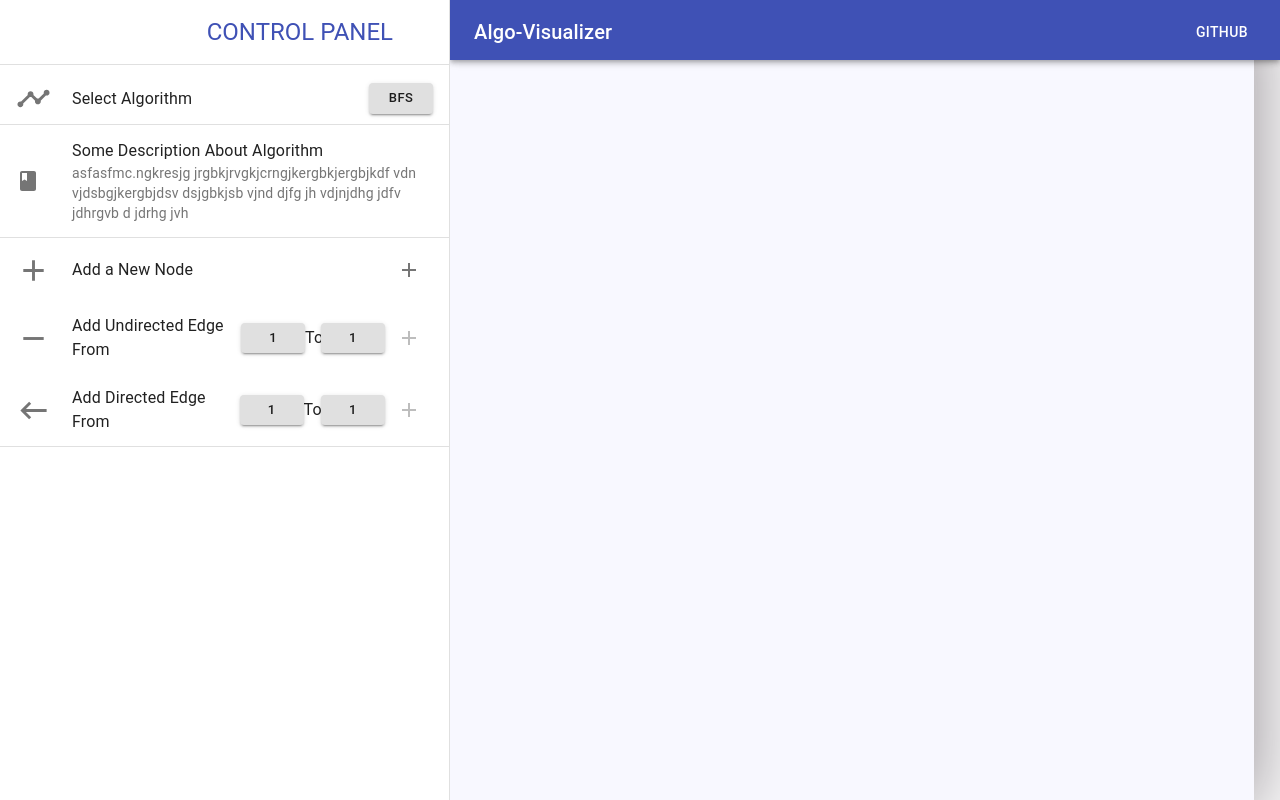
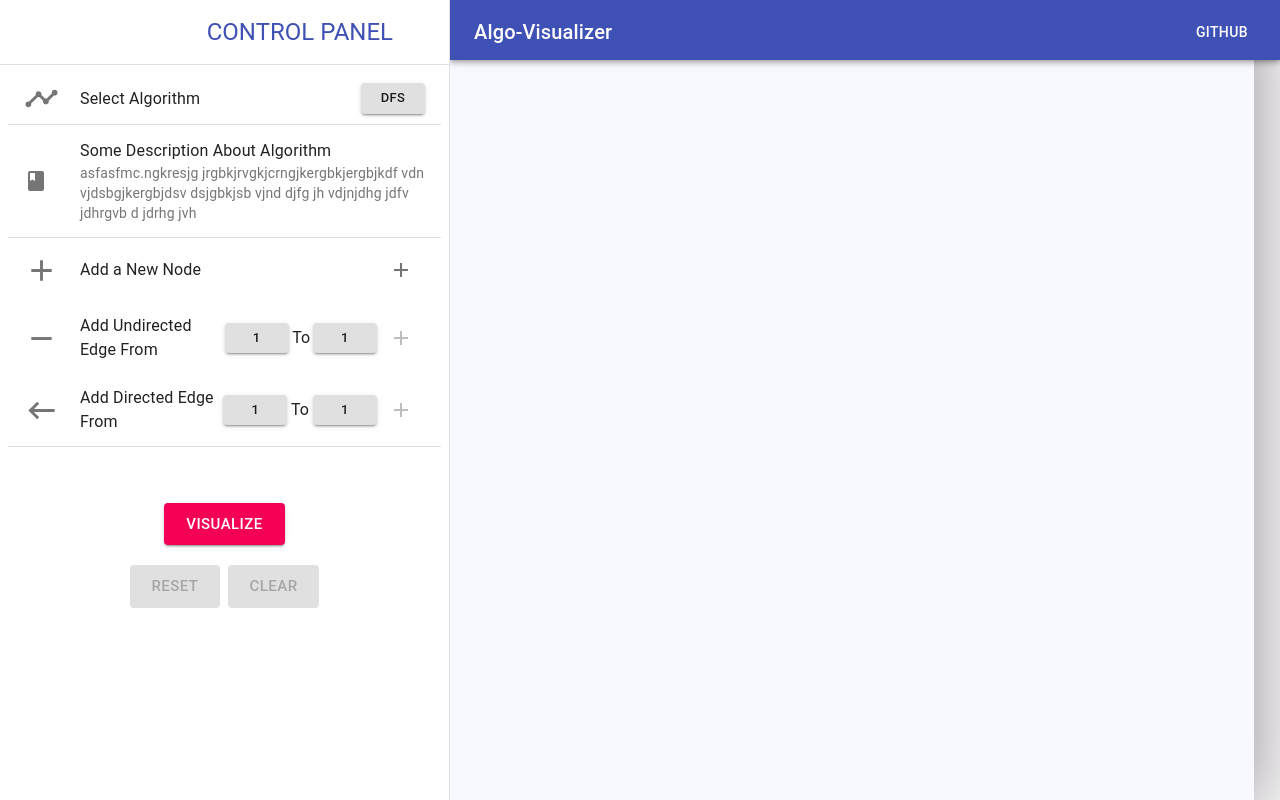
Before and after one commit to Synergise-IIT-Bhubaneswar/algo-visualizer, a React (Create React App) app: page / in a window 1280 px wide. Both pictures are taken after a click on the button "open drawer". Built offline with nearby package versions, Linux system fonts and the light colour scheme; some icons are missing.

Commit message:
Added visualize, reset and clear buttons

```diff
--- a/src/components/Layout/Layout.js
+++ b/src/components/Layout/Layout.js
@@ -1,11 +1,22 @@
 import React, { useState } from 'react'
 import Header from '../UI/Header/Header'
 import Canvas from '../Canvas/Canvas'
+import AlgorithmOptions from '../UI/Menu/AlgorithmOptions'
 
 const Layout = () => {
+    const [selectedAlgorithm, setSelectedAlgorithm] = useState(AlgorithmOptions[0])
+
+    const selectAlgorithm = (algorithm) => {
+        setSelectedAlgorithm(algorithm)
+    }
+
     return (
         <div>
-            <Header></Header>
+            <Header
+                selectAlgorithm={selectAlgorithm}
+                AlgorithmOptions={AlgorithmOptions}
+                selectedAlgorithm={selectedAlgorithm}
+            ></Header>
             <Canvas>
             </Canvas>
         </div>
--- a/src/components/UI/Header/Drawer.js
+++ b/src/components/UI/Header/Drawer.js
@@ -40,6 +40,19 @@ const useStyles = makeStyles((theme) => ({
         ...theme.mixins.toolbar,
         justifyContent: "flex-end"
     },
+    visualizeButtonContainer: {
+        display: "flex",
+        flexDirection: "column",
+        alignItems: "center",
+        justifyContent: "center",
+        padding: theme.spacing(6, 1, 6),
+    },
+    visualizeButton: {
+
+        alignItems: "center",
+        padding: theme.spacing(2, 1, 2),
+    },
+
 
 }));
 const CustomDrawer = (props) => {
@@ -47,7 +60,7 @@ const CustomDrawer = (props) => {
     const theme = useTheme();
     const [algorithmMenuAnchor, setAlgorithmMenuAnchor] = useState(null)
     const algorithmMenuOpen = Boolean(algorithmMenuAnchor)
-    const [selectedAlgorithm, setSelectedAlgorithm] = useState(AlgorithmOptions[1])
+    //const [selectedAlgorithm, setSelectedAlgorithm] = useState(AlgorithmOptions[1])
 
     const openAlgorithmMenu = (e) => {
         setAlgorithmMenuAnchor(e.currentTarget)
@@ -58,7 +71,7 @@ const CustomDrawer = (props) => {
     }
 
     const selectAlgorithm = (algorithm) => {
-        setSelectedAlgorithm(algorithm)
+        props.selectAlgorithm(algorithm)
     }
     return (
         <Drawer
@@ -83,6 +96,9 @@ const CustomDrawer = (props) => {
                 </IconButton>
             </div>
             <Divider />
+            <div
+                className={classes.drawerHeader}
+            >
                 <List>
 
                     <ListItem>
@@ -92,11 +108,11 @@ const CustomDrawer = (props) => {
                         <ListItemText primary="Select Algorithm" />
                         <Menu
                             selectOption={selectAlgorithm}
-                        selectedOption={selectedAlgorithm}
+                            selectedOption={props.selectedAlgorithm}
                             open={algorithmMenuOpen}
                             anchor={algorithmMenuAnchor}
                             close={closeAlgorithmMenu}
-                        options={AlgorithmOptions}
+                            options={props.AlgorithmOptions}
                             click={(e) => openAlgorithmMenu(e)}></Menu>
                     </ListItem>
 
@@ -128,8 +144,8 @@ const CustomDrawer = (props) => {
                             <UndirectedEdgeIcon fontSize="large" />
                         </ListItemIcon>
                         <ListItemText primary="Add Undirected Edge From"></ListItemText>
-                    <Menu selectedOption="1" options={['1', '2', '3']}></Menu>
-                    <ListItemText primary="To"></ListItemText>
+                        <Menu selectedOption="1" options={['1', '2', '3']} ></Menu>&nbsp;
+                        <ListItemText primary="To"></ListItemText>&nbsp;&nbsp;
                         <Menu selectedOption="1" options={['1', '2', '3']}></Menu>
                         <IconButton disabled>
                             <AddNodeIcon />
@@ -140,8 +156,8 @@ const CustomDrawer = (props) => {
                             <DirectedEdgeIcon fontSize="large" />
                         </ListItemIcon>
                         <ListItemText primary="Add Directed Edge From"></ListItemText>
-                    <Menu selectedOption="1" options={['1', '2', '3']}></Menu>
-                    <ListItemText primary="To"></ListItemText>
+                        <Menu selectedOption="1" options={['1', '2', '3']}></Menu>&nbsp;
+                        <ListItemText primary="To"></ListItemText>&nbsp;&nbsp;
                         <Menu selectedOption="1" options={['1', '2', '3']}></Menu>
                         <IconButton disabled>
                             <AddNodeIcon />
@@ -150,6 +166,34 @@ const CustomDrawer = (props) => {
                     <Divider />
 
                 </List>
+            </div>
+            {/* <div className={classes.visualizeButtonContainer}> */}
+            <Grid
+                container
+                direction="column"
+                justify="space-between"
+                alignItems="center"
+                className={classes.visualizeButtonContainer}
+            >
+                <Button variant="contained" color="secondary" size="large">VISUALIZE</Button>
+                &nbsp;
+                <Grid
+                    // container
+                    direction="row"
+                    justify="space-around"
+                //alignItems="center"
+                //className={classes.visualizeButtonContainer}
+                >
+                    <Button variant="contained" color="primary" disabled size="large">RESET</Button>
+                    &nbsp;&nbsp;
+                    <Button variant="contained" color="primary" disabled size="large">CLEAR</Button>
+
+                </Grid>
+            </Grid>
+            {/* </div> */}
+            {/* <div className={classes.visualizeButton}> */}
+            {/* </div> */}
+
             {/* <Grid container spacing="1">
                 <Grid justify="center">
                     Select Algorithm - <Menu open={algorithmMenuOpen} options={AlgorithmOptions}></Menu>
--- a/src/components/UI/Header/Header.js
+++ b/src/components/UI/Header/Header.js
@@ -60,7 +60,7 @@ const useStyles = makeStyles((theme) => ({
 
 }));
 
-const Header = () => {
+const Header = (props) => {
     const classes = useStyles();
     const theme = useTheme();
     const [open, setOpen] = React.useState(false);
@@ -102,7 +102,12 @@ const Header = () => {
                     </Button>
                 </Toolbar>
             </AppBar>
-            <CustomDrawer open={open} handleDrawerClose={handleDrawerClose}> </CustomDrawer>
+            <CustomDrawer
+                selectAlgorithm={props.selectAlgorithm}
+                AlgorithmOptions={props.AlgorithmOptions}
+                selectedAlgorithm={props.selectedAlgorithm}
+                open={open}
+                handleDrawerClose={handleDrawerClose}> </CustomDrawer>
 
         </div>
     );
--- a/src/components/UI/Menu/Menu.js
+++ b/src/components/UI/Menu/Menu.js
@@ -14,6 +14,7 @@ const CustomMenu = props => {
                 aria-haspopup="true"
                 variant="contained"
                 size="small"
+                pd="5px"
                 onClick={props.click}
             >
                 {props.selectedOption}
```
Lines whose indentation alone changed are shown as unchanged.
